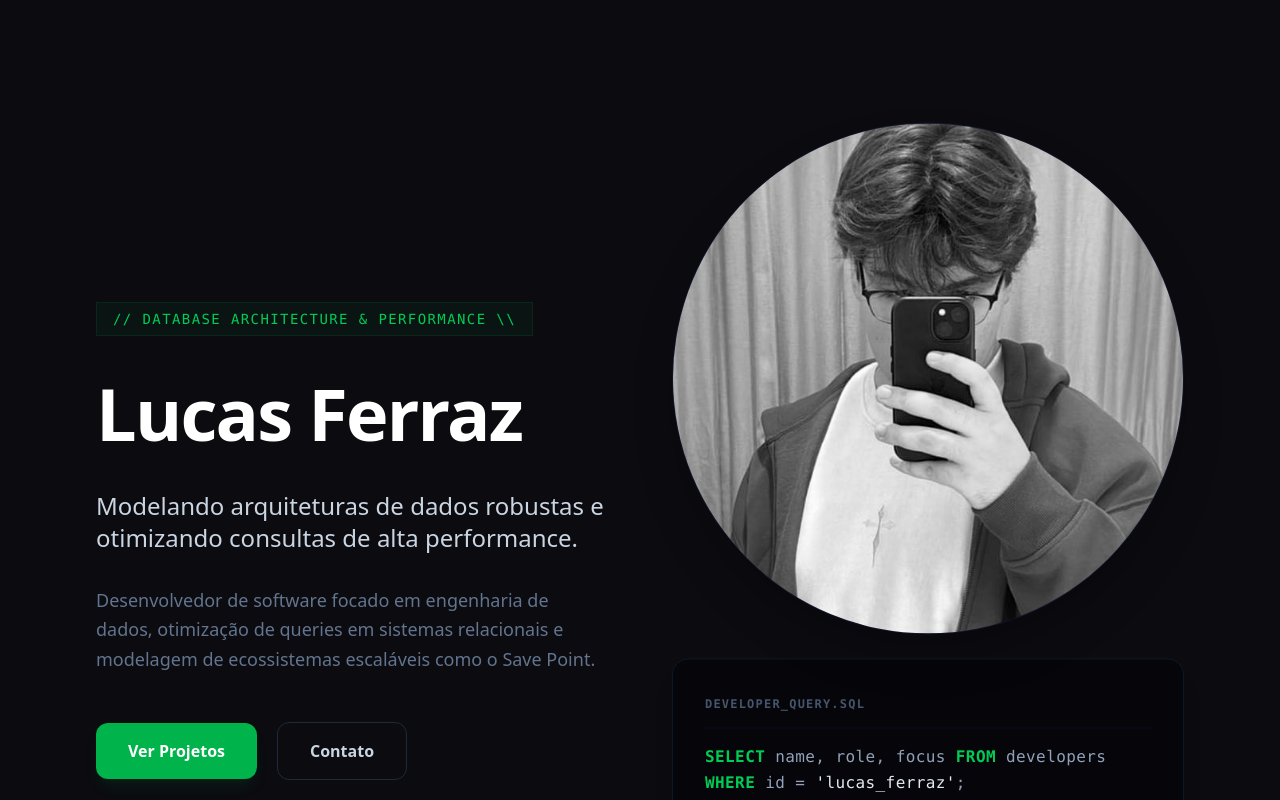
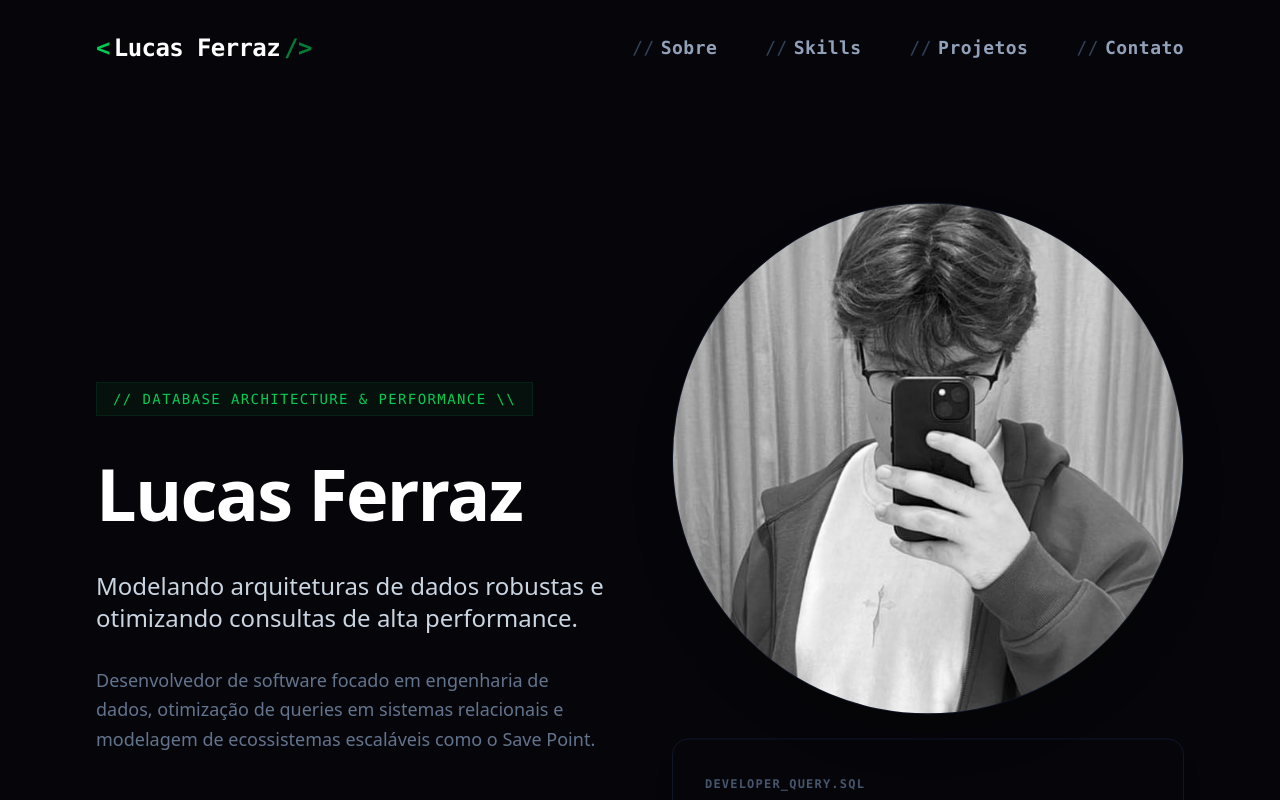
Before and after one commit to lucasferraz-dev/Portfolio-LucasDev, a React (Vite) app: page / in a window 1280 px wide. Shown: the top 800 px of the page. Built offline with nearby package versions, Linux system fonts and the light colour scheme.

Commit message:
criação do header

```diff
--- a/src/App.jsx
+++ b/src/App.jsx
@@ -1,15 +1,21 @@
+import Header from './components/layout/Header';
 import Hero from './components/sections/Hero';
+import Skills from './components/sections/Skills';
 import Projects from './components/sections/Projects';
-import Skills from './components/sections/Skills';
 import Contact from './components/sections/Contact';
 
 export default function App() {
   return (
-    <main className="min-h-screen bg-[#0b0b10] overflow-x-hidden">
-      <Hero />
-      <Projects />
-      <Skills />
-      <Contact />
-    </main>
+    <div className="min-h-screen bg-[#06060a] text-slate-300 selection:bg-[#00cc55]/20 selection:text-[#00cc55]">
+      <Header />
+
+      {/* Seções do site */}
+      <main className="pt-20">
+        <Hero />
+        <Skills />
+        <Projects />
+        <Contact />
+      </main>
+    </div>
   );
 }
--- /dev/null
+++ b/src/components/layout/Header.jsx
@@ -0,0 +1,46 @@
+import { useState, useEffect } from 'react';
+import styles from './Header.module.css';
+
+export default function Header() {
+  const [isScrolled, setIsScrolled] = useState(false);
+
+  useEffect(() => {
+    const handleScroll = () => {
+      if (window.scrollY > 20) {
+        setIsScrolled(true);
+      } else {
+        setIsScrolled(false);
+      }
+    };
+    window.addEventListener('scroll', handleScroll);
+    return () => window.removeEventListener('scroll', handleScroll);
+  }, []);
+
+  return (
+    <header className={`${styles.headerContainer} ${isScrolled ? styles.scrolled : ''}`}>
+      <div className={styles.navWrapper}>
+        <a href="#" className={styles.logo}>
+          <span className={styles.logoPrefix}>&lt;</span>
+          Lucas Ferraz
+          <span className={styles.logoSuffix}> /&gt;</span>
+        </a>
+
+        <nav className={styles.navbar}>
+          <a href="#" className={styles.navLink}>
+            <span className={styles.linkLine}>//</span> Sobre
+          </a>
+          <a href="#skills" className={styles.navLink}>
+            <span className={styles.linkLine}>//</span> Skills
+          </a>
+          <a href="#projects" className={styles.navLink}>
+            <span className={styles.linkLine}>//</span> Projetos
+          </a>
+          <a href="#contact" className={styles.navLink}>
+            <span className={styles.linkLine}>//</span> Contato
+          </a>
+        </nav>
+
+      </div>
+    </header>
+  );
+}
--- /dev/null
+++ b/src/components/layout/Header.module.css
@@ -0,0 +1,53 @@
+@reference "../../index.css";
+
+.headerContainer {
+  @apply fixed top-0 left-0 w-full z-50 transition-all duration-300 border-b border-transparent bg-transparent py-2;
+}
+
+.scrolled {
+  @apply bg-[#06060a]/90 backdrop-blur-md border-slate-900/80 shadow-lg py-0;
+}
+
+.navWrapper {
+  @apply max-w-none w-full px-8 md:px-16 lg:px-24 py-6 flex items-center justify-between transition-all duration-300;
+}
+
+.navWrapperScrolled {
+  @apply py-4;
+}
+
+.logo {
+  @apply font-mono text-xl md:text-2xl font-black tracking-tight text-white flex items-center gap-1 transition-colors;
+}
+
+.logo:hover {
+  @apply text-[#00cc55];
+}
+
+.logoPrefix, .logoSuffix {
+  @apply text-[#00cc55] font-bold;
+}
+
+.logoSuffix {
+  @apply opacity-60;
+}
+
+.navbar {
+  @apply flex items-center gap-8 md:gap-12 font-mono text-base md:text-lg;
+}
+
+.navLink {
+  @apply text-slate-400 font-bold tracking-wide transition-colors duration-200 flex items-center gap-1.5;
+}
+
+.navLink:hover {
+  @apply text-white;
+}
+
+.linkLine {
+  @apply text-slate-700 font-normal transition-colors duration-200;
+}
+
+.navLink:hover .linkLine {
+  @apply text-[#00cc55];
+}
```
